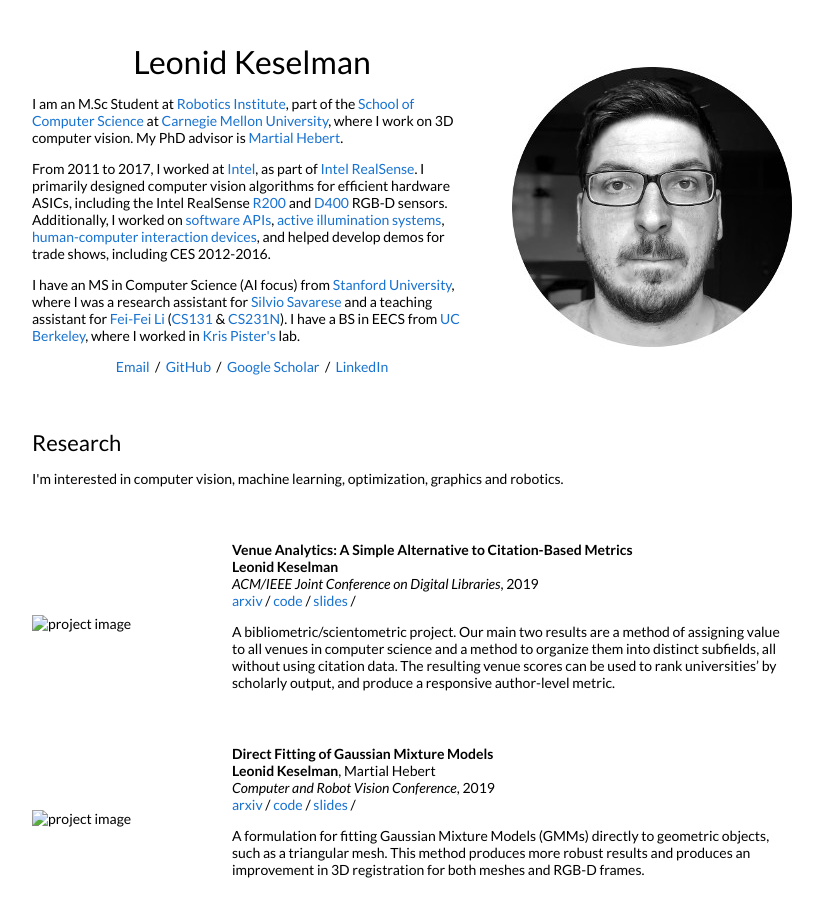
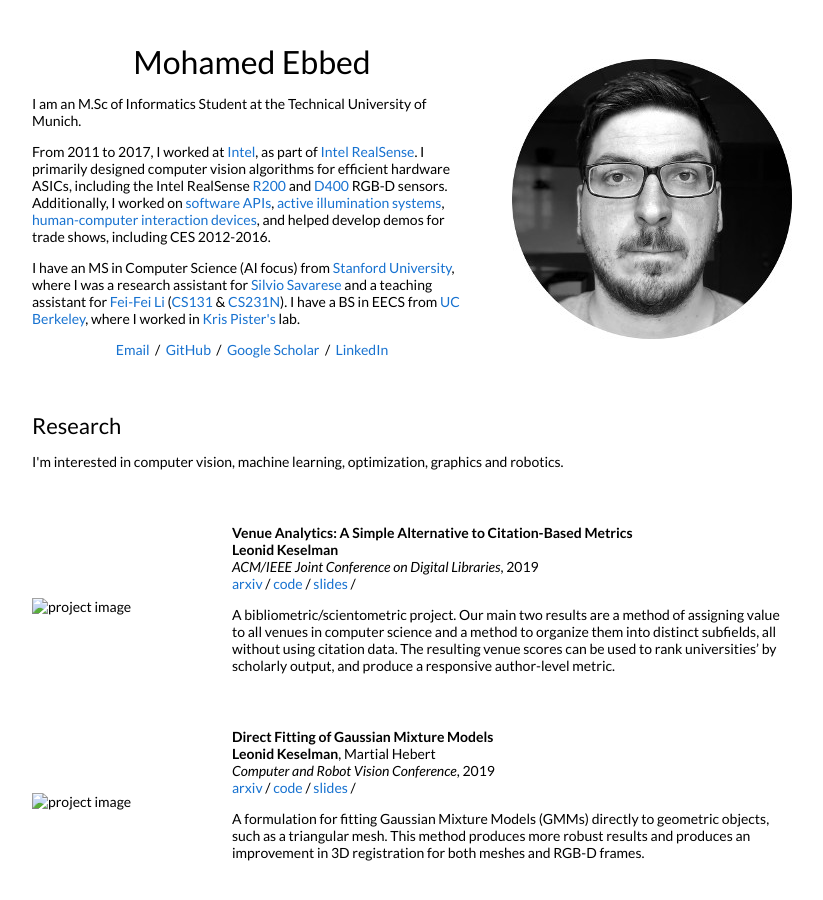
Before and after one commit to mohamed-ebbed/mohamed-ebbed.github.io, a Jekyll site: the page built from _posts/2019-06-02-venue.markdown, in a window 1280 px wide and 900 px high. Shown: the whole window, without its empty margins (228-1051 px from the left). Built offline with Jekyll 4.4.1, drawn with Linux system fonts in a browser that asks for light colours.

Commit message:
Update default.html

```diff
--- a/_layouts/default.html
+++ b/_layouts/default.html
@@ -25,9 +25,9 @@
           <tr style="padding:0px">
             <td style="padding:2.5%;width:60%;vertical-align:middle">
               <h1>
-                Leonid Keselman
+                Mohamed Ebbed
               </h1>
-              <p>I am an M.Sc Student at <a href="https://www.ri.cmu.edu/">Robotics Institute</a>, part of the <a href="https://www.scs.cmu.edu/">School of Computer Science</a> at <a href="https://www.cmu.edu/">Carnegie Mellon University</a>, where I work on 3D computer vision. My PhD advisor is <a href="http://www.cs.cmu.edu/~hebert/">Martial Hebert</a>.
+              <p>I am an M.Sc of Informatics Student at the Technical University of Munich.
               </p>
               <p>
                 From 2011 to 2017, I worked at <a href="https://www.intel.com">Intel</a>, as part of <a href="https://www.intelrealsense.com/">Intel RealSense</a>. I primarily designed computer vision algorithms for efficient hardware ASICs, including the Intel RealSense <a href="https://software.intel.com/en-us/articles/realsense-r200-camera">R200</a> and <a href="https://software.intel.com/en-us/realsense/d400">D400</a> RGB-D sensors. Additionally, I worked on <a href="https://github.com/IntelRealSense/librealsense">software APIs</a>, <a href="https://patents.google.com/patent/US9992474B2">active illumination systems</a>, <a href="https://patents.google.com/patent/US9304597">human-computer interaction devices</a>, and helped develop demos for trade shows, including CES 2012-2016.
```
